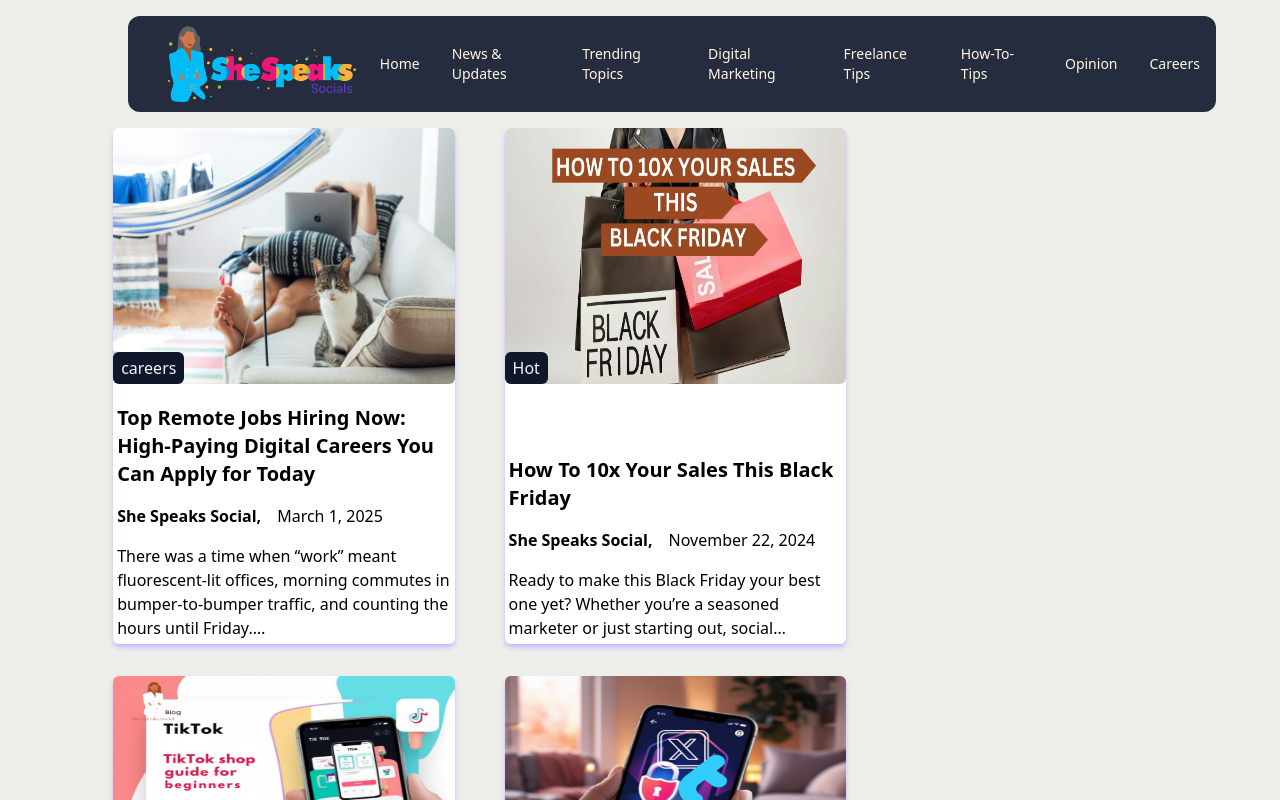
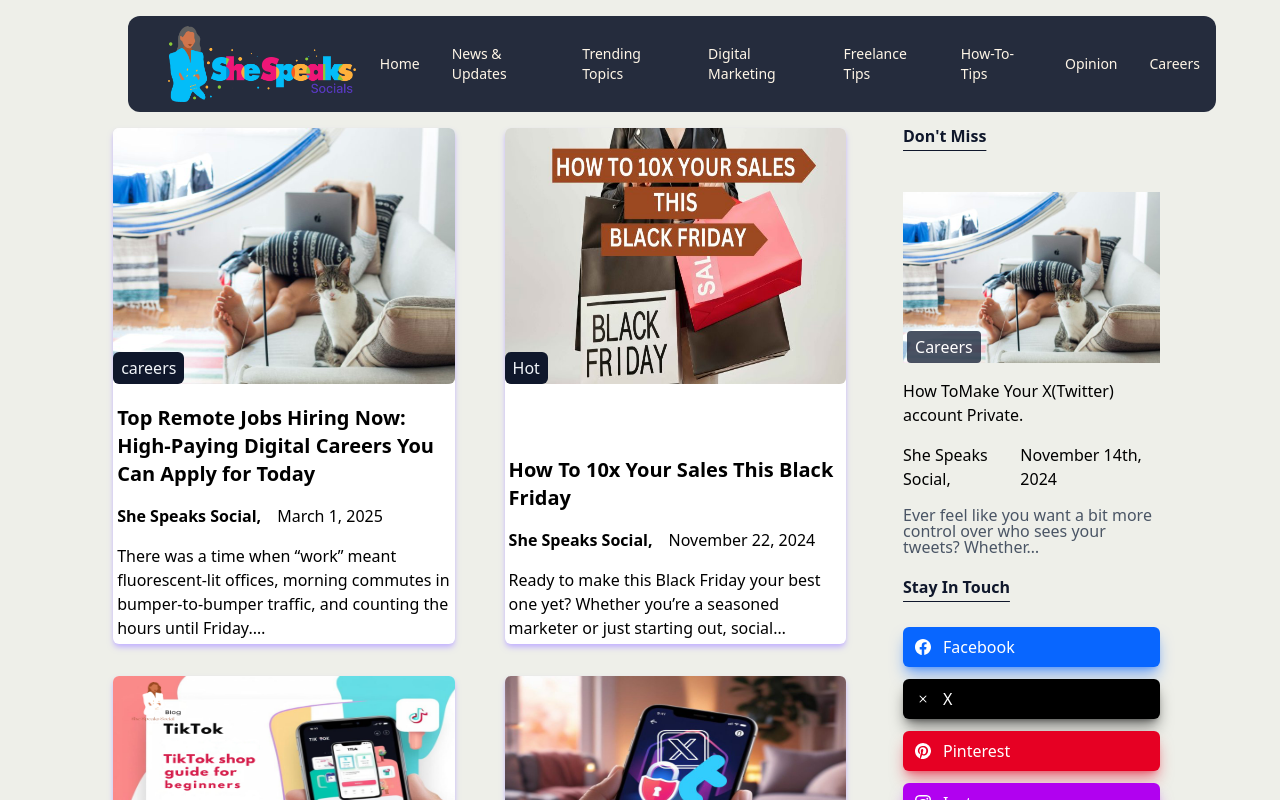
Before and after one commit to MatthewsRicky/shespeaksocial, a Next.js app: page /blog in a window 1280 px wide. Shown: the top 800 px of the page. Built offline with nearby package versions, Linux system fonts and the light colour scheme.

Commit message:
Positioning and layout  especially sidebar

```diff
--- a/components/Blog.tsx
+++ b/components/Blog.tsx
@@ -6,7 +6,7 @@ import Image from "next/image";
 
 const Blog = () => {
 	return (
-		<main className="relative flex items-center gap-8 justify-center lg:w-[95%]">
+		<main className="relative flex items-start gap-8 justify-center lg:w-[95%]">
       <section className="md:w-[70%] lg:w-[65%] grid md:grid-cols-2 gap-8 items-center justify-center mt-48 lg:my-32">
 	      {posts.map((post) => (
 		      <div key={post.id} className="relative bg-white shadow-md shadow-violet-300 flex flex-col items-center justify-between h-full w-[95%] text-start mx-auto rounded-md gap-4">
@@ -25,9 +25,9 @@ const Blog = () => {
 		      </div>
 	      ))}
       </section>
-				<div className="hidden right-0 lg:w-[30%] xl:w-[25%] h-screen lg:flex">
-					<BlogSideBar />
-				</div>
+			<div className="hidden lg:w-[30%] xl:w-[25%] lg:flex justify-start items-start">
+				<BlogSideBar />
+			</div>
 		</main>
 	)
 }
```
